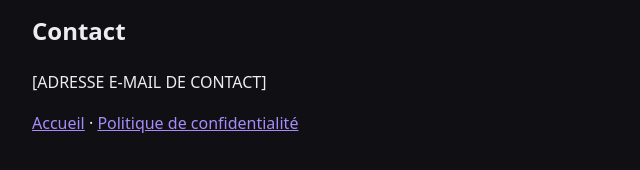
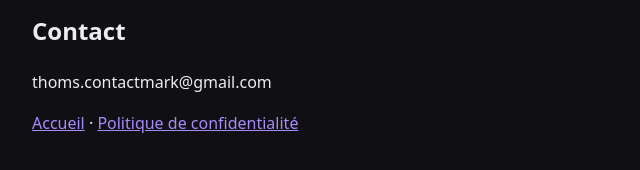
Before and after one commit to thomscontactmark-debug/noface-clip-studio, a plain HTML site: page terms.html in a window 1280 px wide. Shown: the part 762-932 px from the top of the page, 228-868 px from the left. Drawn offline with Linux system fonts and the light colour scheme.

Commit message:
Update terms.html

```diff
--- a/terms.html
+++ b/terms.html
@@ -30,7 +30,7 @@ créateur d'origine, sont publiés. Les créateurs d'origine sont crédités dan
 <p>L'outil est fourni tel quel. Le propriétaire reste responsable des contenus publiés sur son compte.</p>
 
 <h2>Contact</h2>
-<p>[ADRESSE E-MAIL DE CONTACT]</p>
+<p>thoms.contactmark@gmail.com</p>
 <p><a href="index.html">Accueil</a> · <a href="privacy.html">Politique de confidentialité</a></p>
 </main></body>
 </html>
```
